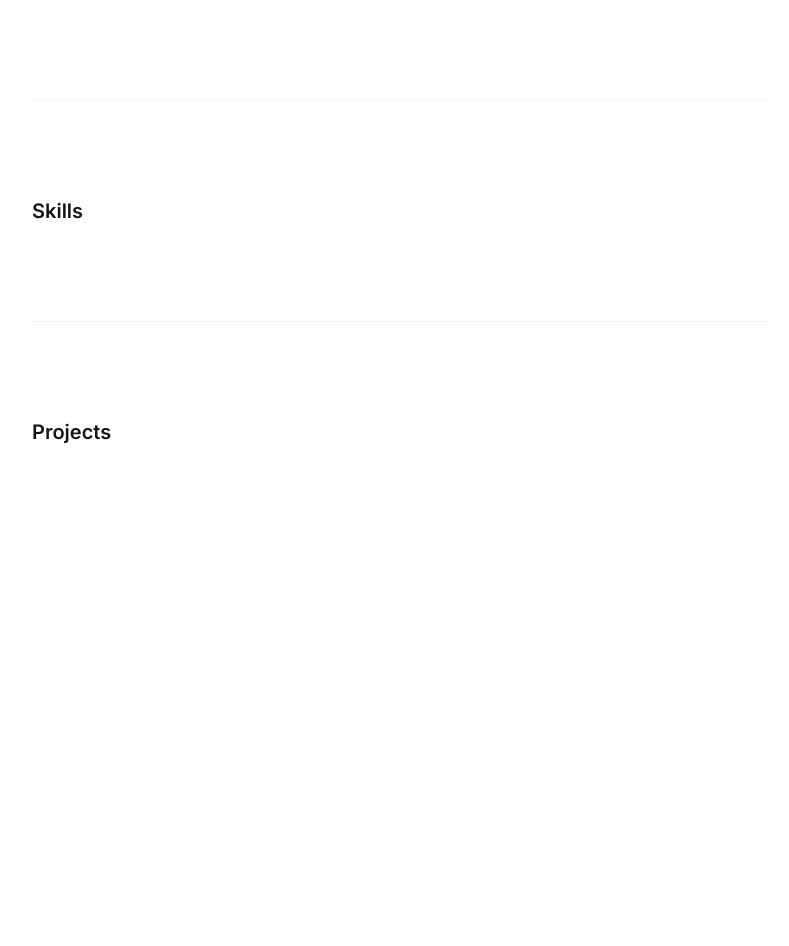
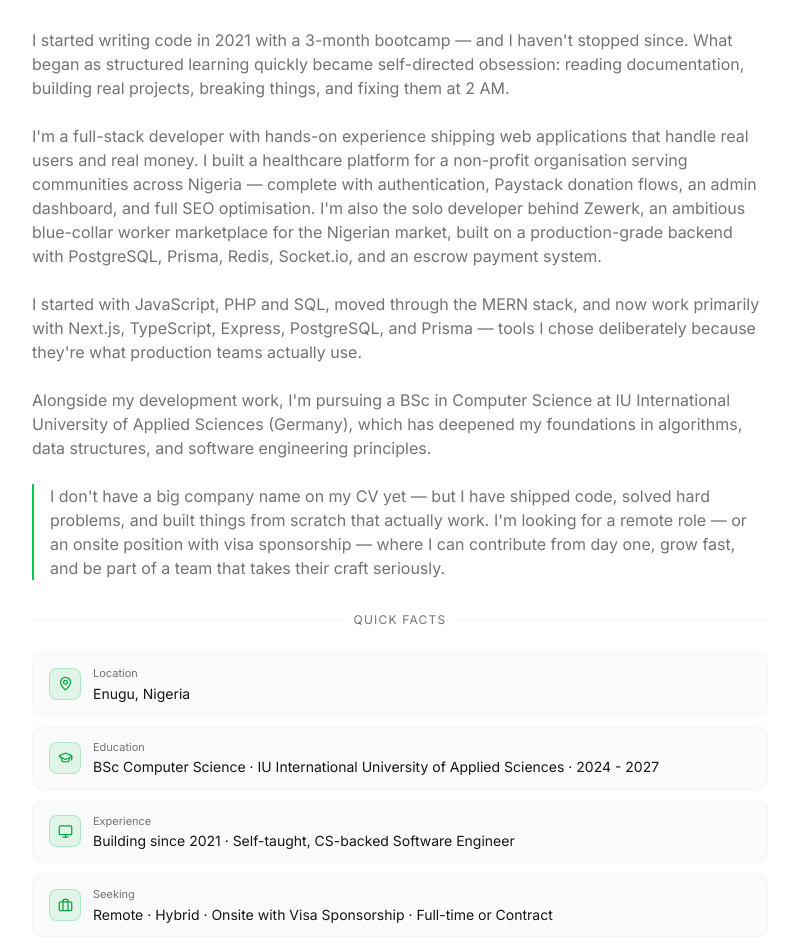
Before and after one commit to emdevbuilds/portfolio, a Next.js app: page / in a window 1280 px wide. Shown: the part 766-1712 px from the top of the page, without its empty margins (240-1029 px from the left). Before the commit the page ends 1308 px from the top, so only its background shows below. Built offline with nearby package versions, Linux system fonts and the light colour scheme.

Commit message:
added the about section content

```diff
--- a/src/app/page.tsx
+++ b/src/app/page.tsx
@@ -8,13 +8,14 @@
 import { BriefcaseBusiness } from "lucide-react";
 import CtaButtons from "@/components/CtaButton";
 import { techStack } from "@/lib/techStack";
+import { facts } from "@/lib/facts";
 
 export default function Home() {
   return (
     <main className="flex flex-col flex-1 font-sans dark:bg-black">
       <section
         id="home"
-        className="flex flex-col gap-6 pt-12 pb-16 md:pt-4 md:pb-20"
+        className="flex flex-col gap-6 pt-14 pb-16 md:pt-4 md:pb-20"
       >
         <div>
           <ZoomableImage
@@ -82,6 +83,68 @@
       {/* ── About ── */}
       <section id="about" className="py-24 flex flex-col gap-6">
         <h2 className="text-xl font-semibold text-primary">About</h2>
+        <p className="text-base text-muted-foreground">
+          I started writing code in 2021 with a 3-month bootcamp — and I
+          haven&apos;t stopped since. What began as structured learning quickly
+          became self-directed obsession: reading documentation, building real
+          projects, breaking things, and fixing them at 2 AM.
+        </p>
+        <p className="text-base text-muted-foreground">
+          I&apos;m a full-stack developer with hands-on experience shipping web
+          applications that handle real users and real money. I built a
+          healthcare platform for a non-profit organisation serving communities
+          across Nigeria — complete with authentication, Paystack donation
+          flows, an admin dashboard, and full SEO optimisation. I&apos;m also
+          the solo developer behind Zewerk, an ambitious blue-collar worker
+          marketplace for the Nigerian market, built on a production-grade
+          backend with PostgreSQL, Prisma, Redis, Socket.io, and an escrow
+          payment system.
+        </p>
+        <p className="text-base text-muted-foreground">
+          I started with JavaScript, PHP and SQL, moved through the MERN stack,
+          and now work primarily with Next.js, TypeScript, Express, PostgreSQL,
+          and Prisma — tools I chose deliberately because they&apos;re what
+          production teams actually use.
+        </p>
+        <p className="text-base text-muted-foreground">
+          Alongside my development work, I&apos;m pursuing a BSc in Computer
+          Science at IU International University of Applied Sciences (Germany),
+          which has deepened my foundations in algorithms, data structures, and
+          software engineering principles.
+        </p>
+        <p className="text-base text-muted-foreground border-l-2 border-green-500 pl-4">
+          I don&apos;t have a big company name on my CV yet — but I have shipped
+          code, solved hard problems, and built things from scratch that
+          actually work. I&apos;m looking for a remote role — or an onsite
+          position with visa sponsorship — where I can contribute from day one,
+          grow fast, and be part of a team that takes their craft seriously.
+        </p>
+
+        <div className="flex items-center gap-3 mt-2">
+          <div className="h-px flex-1 bg-zinc-100 dark:bg-zinc-800" />
+          <span className="text-xs text-muted-foreground tracking-widest uppercase">
+            Quick facts
+          </span>
+          <div className="h-px flex-1 bg-zinc-100 dark:bg-zinc-800" />
+        </div>
+        <div className="grid grid-cols-1 gap-2.5">
+          {facts.map(({ icon, label, value }) => (
+            <div
+              key={label}
+              className="flex items-center gap-3 px-4 py-3 rounded-lg bg-zinc-50 dark:bg-zinc-900 border border-zinc-100 dark:border-zinc-800"
+            >
+              <div className="flex items-center justify-center w-8 h-8 rounded-md bg-green-500/10 border border-green-500/25 shrink-0 text-green-600 dark:text-green-400">
+                {icon}
+              </div>
+              <div>
+                <p className="text-[11px] text-muted-foreground mb-0.5">
+                  {label}
+                </p>
+                <p className="text-sm text-primary leading-snug">{value}</p>
+              </div>
+            </div>
+          ))}
+        </div>
       </section>
 
       {/* ── Skills ── */}
--- /dev/null
+++ b/src/lib/facts.tsx
@@ -0,0 +1,31 @@
+import { MapPin, GraduationCap, Monitor, Briefcase, Clock } from "lucide-react";
+
+export const facts = [
+  {
+    icon: <MapPin size={15} />,
+    label: "Location",
+    value: "Enugu, Nigeria",
+  },
+  {
+    icon: <GraduationCap size={15} />,
+    label: "Education",
+    value:
+      "BSc Computer Science · IU International University of Applied Sciences · 2024 - 2027",
+  },
+  {
+    icon: <Monitor size={15} />,
+    label: "Experience",
+    value: "Building since 2021 · Self-taught, CS-backed Software Engineer",
+  },
+  {
+    icon: <Briefcase size={15} />,
+    label: "Seeking",
+    value:
+      "Remote · Hybrid · Onsite with Visa Sponsorship · Full-time or Contract",
+  },
+  {
+    icon: <Clock size={15} />,
+    label: "Availability",
+    value: "Immediately Available",
+  },
+];
```
